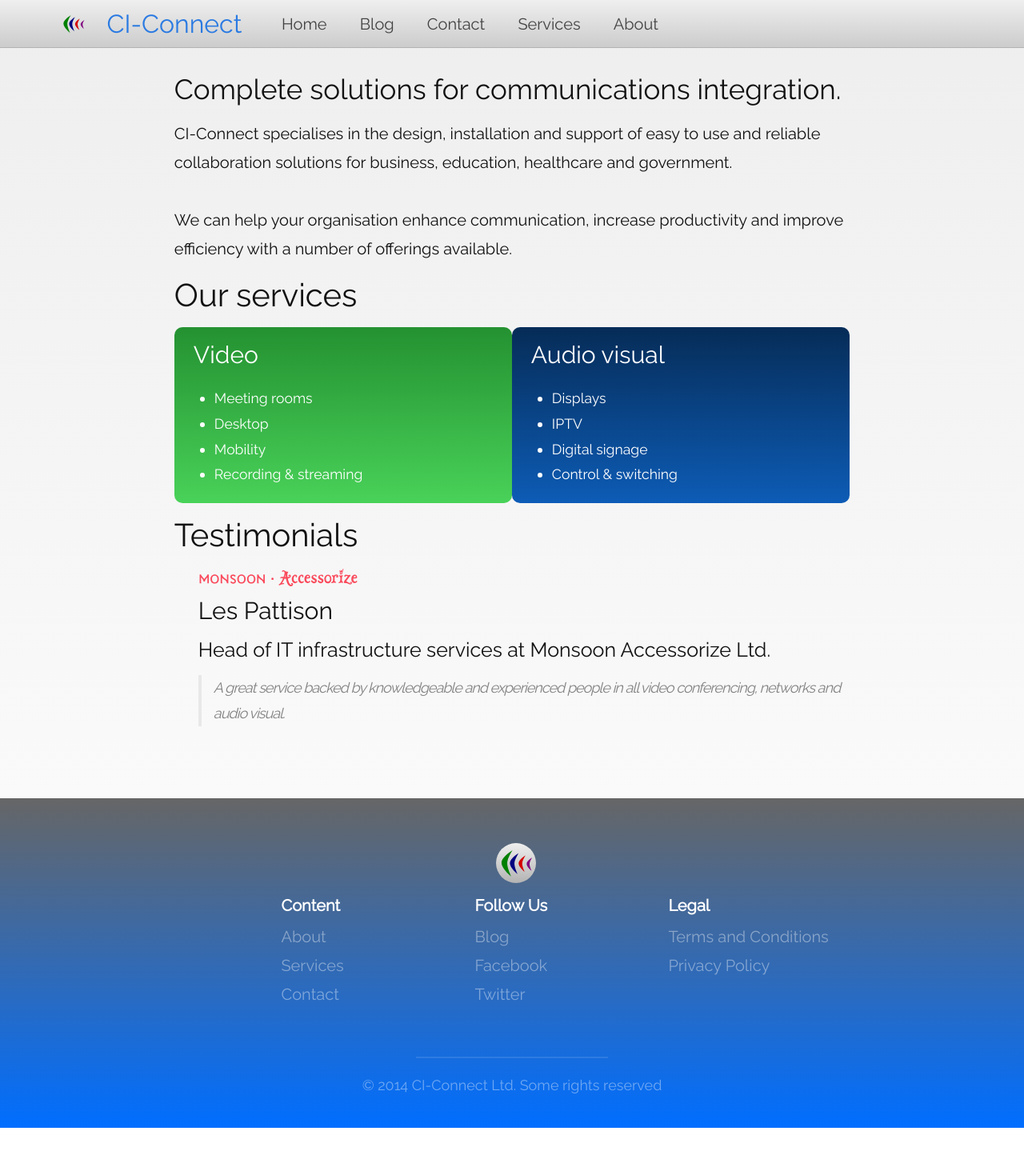
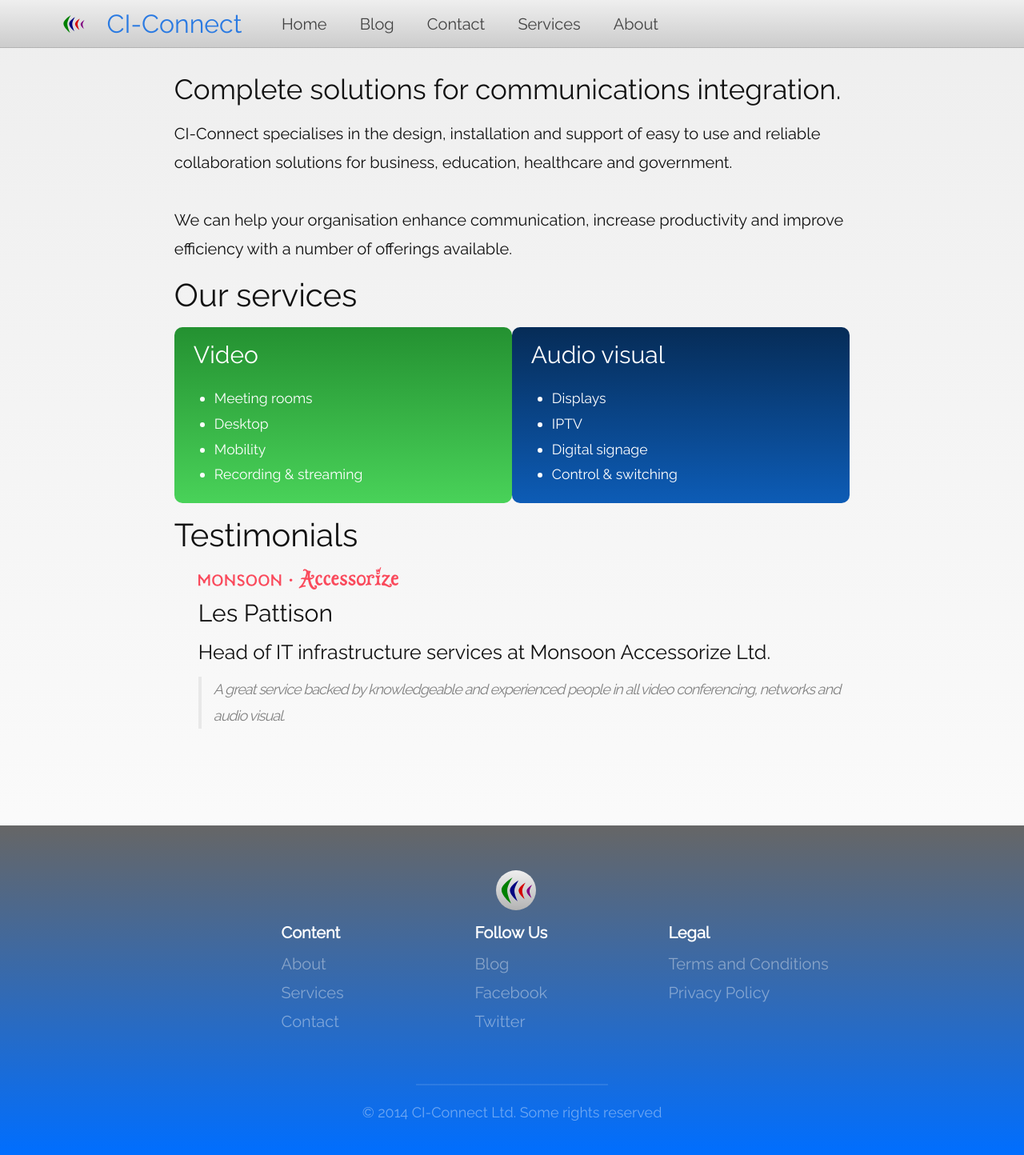
Before and after one commit to ciconnect/ciconnect.github.io, a Jekyll site: the page built from index.html, in a window 1280 px wide. Shown: the whole page at 80% size. Built offline with Jekyll 4.4.1, drawn with Linux system fonts in a browser that asks for light colours; before the commit the page ends 1410 px from its top, so only the background shows below that.

Commit message:
Fix to logo widths in IE testimonials

```diff
--- a/_sass/_carousel.scss
+++ b/_sass/_carousel.scss
@@ -53,6 +53,17 @@ $pur: #43186E;
 #testimos-slider {
 
   img, object {
-    max-width: 200px;
+    @include media(max-width 399px) {
+      width: 90%;
+      max-width: 250px;
+    }
+    @include media(min-width 400px max-width 767px) {
+      width: 75%;
+      max-width: 250px;
+    }
+    @include media(min-width 768px) {
+      width: 33%;
+      max-width: 250px;
+    }
   }
 }
```
Also changed, not shown: 1 other file.
